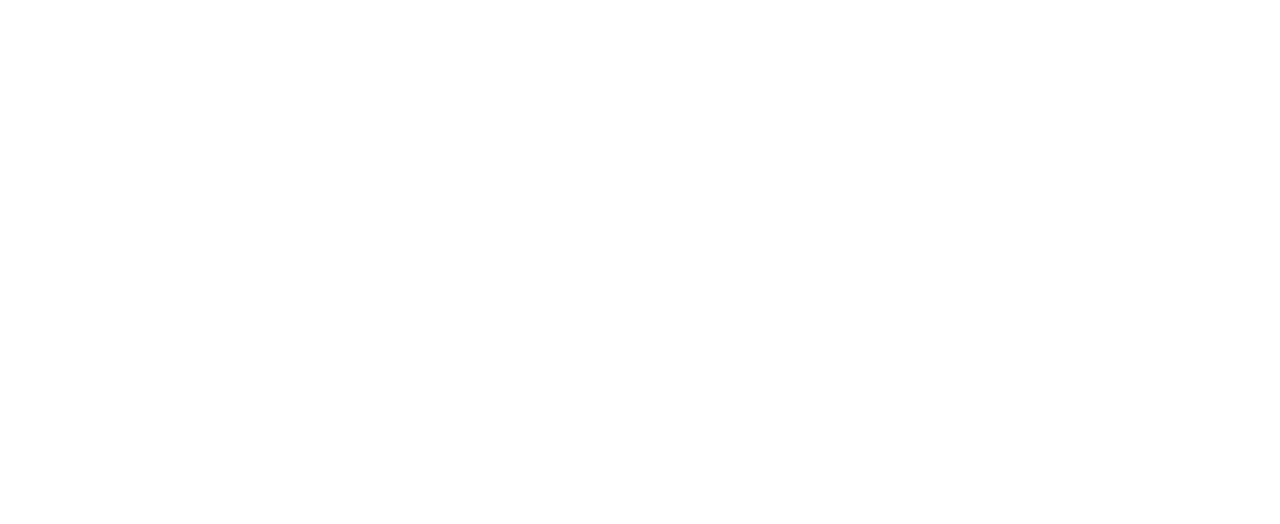
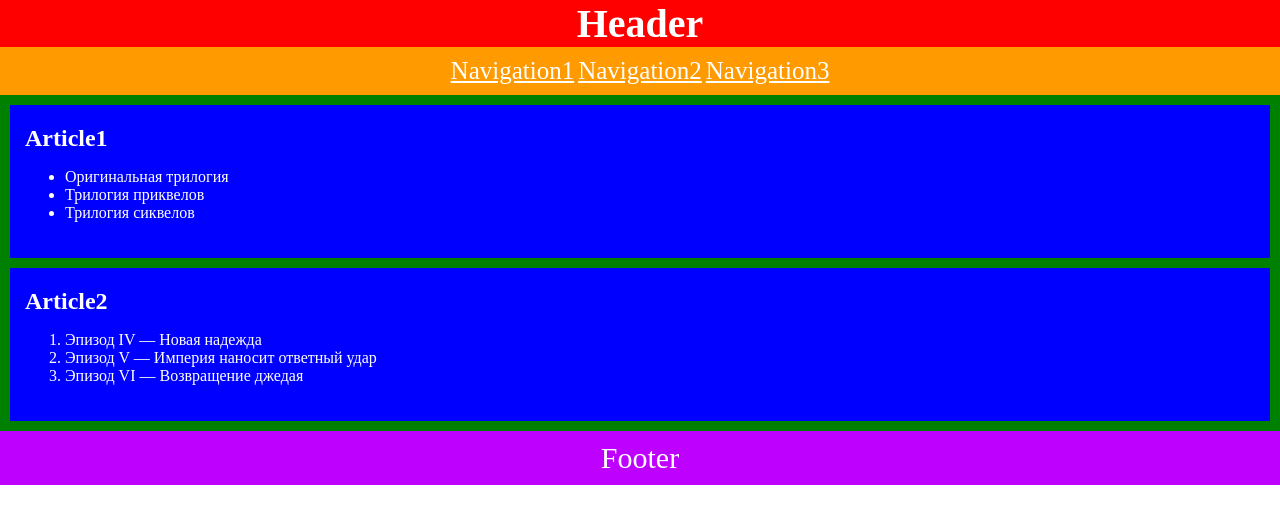
Before and after one commit to js-tasks-ru/htmlcss-20211021_ip-roganov, a website: page 02-dz0/01-semantic-mockup/solution.html in a window 1280 px wide. Drawn offline with Linux system fonts and the light colour scheme.

Commit message:
semantic-mockup

```diff
--- a/02-dz0/01-semantic-mockup/solution.html
+++ b/02-dz0/01-semantic-mockup/solution.html
@@ -1,4 +1,49 @@
 <!DOCTYPE html>
 <html lang="ru">
-    <!-- Ваше решение -->
+
+	<head>
+		<title>base structure</title>
+		<link rel="stylesheet" href="../../assets/css/main2.css">
+	</head>
+<body>
+
+	<header>
+		<h1>Header</h1>
+		<nav>
+			<a href="#">Navigation1</a>
+			<a href="#">Navigation2</a>
+			<a href="#">Navigation3</a>
+		</nav>
+	</header>
+
+	<main>
+		<article>
+			<h2> Article1 </h2>
+
+			<ul>
+				<li>Оригинальная трилогия</li>
+				<li>Трилогия приквелов</li>
+				<li>Трилогия сиквелов</li>
+			</ul>
+
+		</article>
+
+		<article>
+			<h2> Article2 </h2>
+
+			<ol>
+				<li>Эпизод IV — Новая надежда</li>
+				<li>Эпизод V — Империя наносит ответный удар</li>
+				<li>Эпизод VI — Возвращение джедая</li>
+			</ol>
+
+		</article>
+
+	</main>
+
+	<footer>
+		<span>Footer</span>
+	</footer>
+
+</body>
 </html>
--- /dev/null
+++ b/assets/css/main2.css
@@ -0,0 +1,58 @@
+body,h1,h2{
+
+	margin:0;
+}
+
+header
+{
+	background-color:red;
+	text-align:center;
+}
+
+header h1{
+
+	font-size:40px
+}
+
+nav
+{
+	background-color:#ff9a00;
+	color:#fff;
+	padding: 10px 0 10px 0
+}
+
+main
+{
+	background-color:green;
+	padding: 10px 0 10px 0;
+}
+
+nav a
+{
+	color:#fff;
+	font-size:25px;
+}
+
+article{
+	background-color:blue;
+	color:#fff;
+	padding: 20px 0 20px 15px;
+	margin: 0 10px 0 10px
+}
+
+article:nth-child(1){
+	margin-bottom: 10px
+}
+
+h1{
+	color:#fff;
+}
+
+footer{
+
+	background-color:#be00ff;
+	font-size:30px;
+	color:#fff;
+	text-align:center;
+	padding: 10px 0 10px 0;
+}
```
